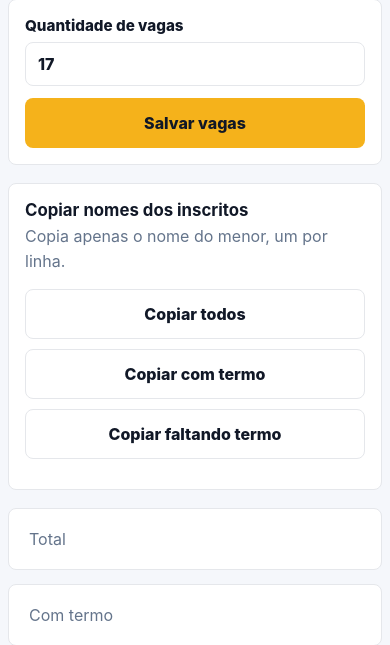
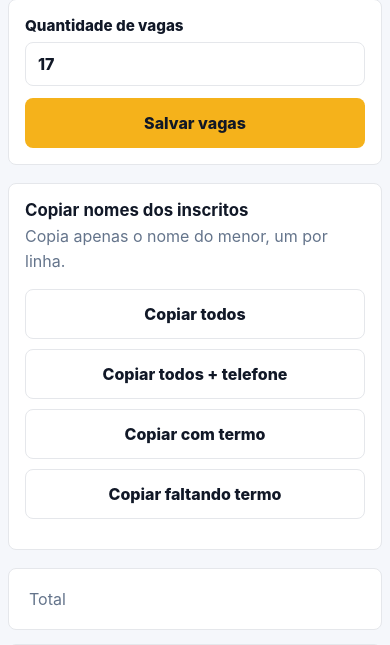
Before and after one commit to fabianopolone123/SITE_IDIOMAS, a Django app: template templates/inscricao_van/admin_dashboard.html in a window 390 px wide. Shown: the part 404-1049 px from the top of the page. Run offline with Django 5.2, Linux system fonts and the light colour scheme; the template is opened without the code that fills it: values that come from a table or form of the project are taken from there, others are empty.

Commit message:
Add van copy phones button

```diff
--- a/studies/tests.py
+++ b/studies/tests.py
@@ -544,9 +544,12 @@
         html = response.content.decode()
 
         self.assertContains(response, 'Copiar todos')
+        self.assertContains(response, 'Copiar todos + telefone')
         self.assertContains(response, 'Copiar com termo')
         self.assertContains(response, 'Copiar faltando termo')
         self.assertIn('id="copy-all-names" readonly hidden>', html)
+        self.assertIn('id="copy-all-names-phones" readonly hidden>', html)
+        self.assertIn(f'{pending.minor_name} - Responsavel Teste - (16) 99999-9999', html)
         self.assertIn(pending.minor_name, html)
         self.assertIn('Adolescente Assinado', html)
         self.assertIn('id="copy-signed-names" readonly hidden>Adolescente Assinado', html)
--- a/templates/inscricao_van/admin_dashboard.html
+++ b/templates/inscricao_van/admin_dashboard.html
@@ -40,11 +40,14 @@
         </div>
         <div class="van-copy-actions">
             <button class="van-button secondary" type="button" data-copy-target="copy-all-names">Copiar todos</button>
+            <button class="van-button secondary" type="button" data-copy-target="copy-all-names-phones">Copiar todos + telefone</button>
             <button class="van-button secondary" type="button" data-copy-target="copy-signed-names">Copiar com termo</button>
             <button class="van-button secondary" type="button" data-copy-target="copy-pending-names">Copiar faltando termo</button>
         </div>
         <p class="van-copy-status" data-copy-status></p>
         <textarea class="van-copy-source" id="copy-all-names" readonly hidden>{% for item in registrations %}{{ item.minor_name }}{% if not forloop.last %}
+{% endif %}{% endfor %}</textarea>
+        <textarea class="van-copy-source" id="copy-all-names-phones" readonly hidden>{% for item in registrations %}{{ item.minor_name }} - {{ item.responsible_name }} - {{ item.responsible_phone_formatted|default:'telefone nao informado' }}{% if not forloop.last %}
 {% endif %}{% endfor %}</textarea>
         <textarea class="van-copy-source" id="copy-signed-names" readonly hidden>{% for item in signed_registrations %}{{ item.minor_name }}{% if not forloop.last %}
 {% endif %}{% endfor %}</textarea>
```
